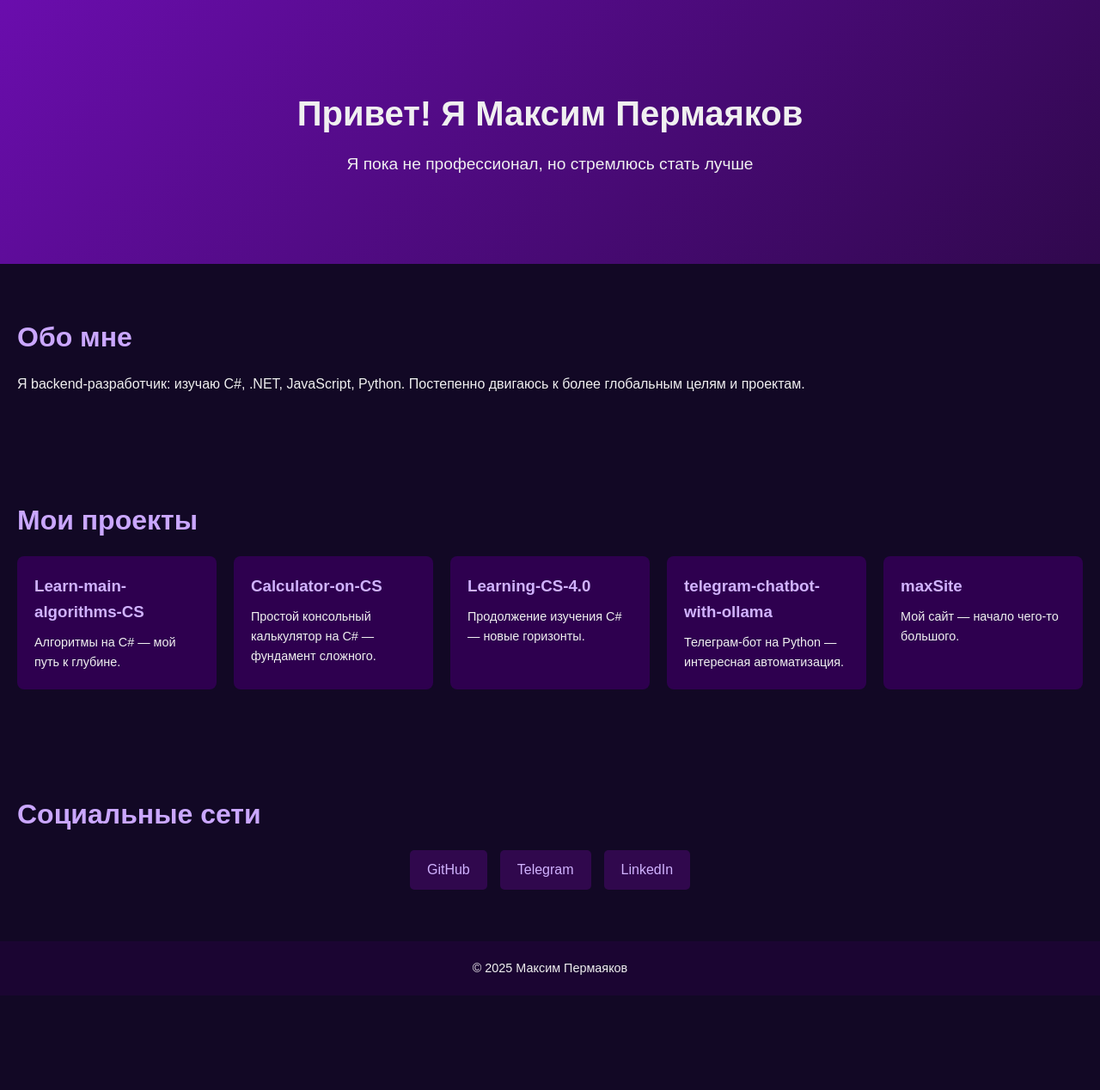
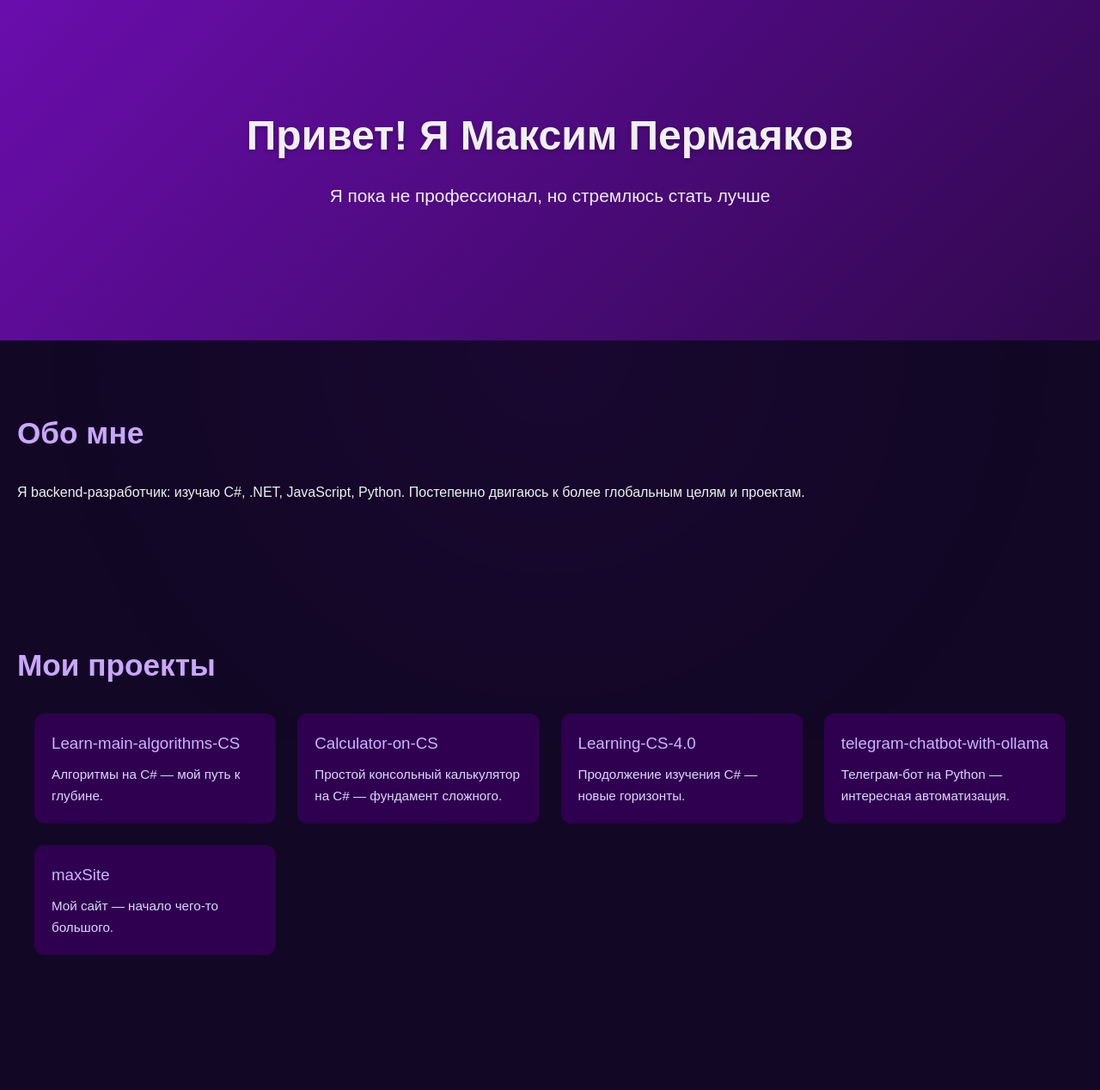
Before and after one commit to max-permyakov/portfolio, a plain HTML site: page index.html in a window 1280 px wide. Shown: the top 1268 px of the page at 86% size. Before the commit the page ends 1158 px from the top, so only its background shows below. Drawn offline with Linux system fonts and the light colour scheme.

Commit message:
Update styles.css

```diff
--- a/styles.css
+++ b/styles.css
@@ -1,98 +1,179 @@
-
 * {
   box-sizing: border-box;
   margin: 0;
   padding: 0;
 }
+
 body {
-  font-family: Arial, sans-serif;
+  font-family: 'Poppins', sans-serif;
   color: #f0f0f0;
   background: #120825;
   line-height: 1.6;
+  scroll-behavior: smooth;
+  position: relative;
+  overflow-x: hidden;
 }
 
-/* Hero секция */
+/* Background Animation */
+body::before {
+  content: '';
+  position: fixed;
+  top: 0;
+  left: 0;
+  width: 100%;
+  height: 100%;
+  background: radial-gradient(circle, rgba(106, 13, 173, 0.2), transparent 70%);
+  animation: pulse 15s infinite ease-in-out;
+  z-index: -1;
+}
+
+@keyframes pulse {
+  0% { transform: scale(1); opacity: 0.3; }
+  50% { transform: scale(1.2); opacity: 0.5; }
+  100% { transform: scale(1); opacity: 0.3; }
+}
+
+/* Hero Section */
 .hero {
   text-align: center;
-  padding: 100px 20px;
+  padding: 120px 20px;
   background: linear-gradient(135deg, #6a0dad, #30084d);
-}
-.hero h1 {
-  font-size: 2.5em;
-  margin-bottom: 0.3em;
-}
-.hero p {
-  font-size: 1.2em;
+  position: relative;
+  overflow: hidden;
 }
 
-/* Секции */
-section {
-  padding: 60px 20px;
-}
-h2 {
-  font-size: 2em;
-  margin-bottom: 0.5em;
-  color: #caa7ff;
+.hero h1 {
+  font-size: 3em;
+  margin-bottom: 0.3em;
+  font-weight: 600;
+  text-shadow: 0 2px 4px rgba(0, 0, 0, 0.3);
 }
 
-/* Проекты */
+.hero p {
+  font-size: 1.3em;
+  margin-bottom: 1.5em;
+}
+
+.hero-button {
+  display: inline-block;
+  padding: 12px 24px;
+  background: #d1b3ff;
+  color: #120825;
+  text-decoration: none;
+  border-radius: 25px;
+  font-weight: 500;
+  transition: transform 0.3s, box-shadow 0.3s;
+}
+
+.hero-button:hover {
+  transform: scale(1.05);
+  box-shadow: 0 4px 15px rgba(209, 179, 255, 0.5);
+}
+
+.hero-button i {
+  margin-right: 8px;
+}
+
+/* Sections */
+section {
+  padding: 80px 20px;
+}
+
+h2 {
+  font-size: 2.2em;
+  margin-bottom: 0.8em;
+  color: #caa7ff;
+  display: flex;
+  align-items: center;
+  gap: 10px;
+}
+
+/* Projects */
 .projects .project-list {
   display: grid;
-  grid-template-columns: repeat(auto-fit, minmax(220px, 1fr));
-  gap: 20px;
+  grid-template-columns: repeat(auto-fit, minmax(250px, 1fr));
+  gap: 25px;
+  max-width: 1200px;
+  margin: 0 auto;
 }
+
 .project-card {
   background: #2e004f;
   padding: 20px;
+  border-radius: 12px;
+  transition: transform 0.3s, box-shadow 0.3s;
+  position: relative;
+  overflow: hidden;
+}
+
+.project-card:hover {
+  transform: translateY(-8px);
+  box-shadow: 0 6px 20px rgba(209, 179, 255, 0.3);
+}
+
+.project-card img {
+  width: 100%;
+  height: 150px;
+  object-fit: cover;
   border-radius: 8px;
-  transition: transform 0.2s, background 0.2s;
+  margin-bottom: 15px;
 }
-.project-card:hover {
-  background: #45006b;
-  transform: translateY(-5px);
-}
+
 .project-card h3 {
   margin-bottom: 0.5em;
 }
+
 .project-card a {
   color: #d1b3ff;
   text-decoration: none;
+  font-weight: 500;
 }
+
 .project-card a:hover {
   text-decoration: underline;
 }
+
 .project-card p {
-  font-size: 0.9em;
+  font-size: 0.95em;
+  color: #e0d4ff;
 }
 
-/* Социальные сети */
+/* Social Icons */
 .social-icons {
   display: flex;
   justify-content: center;
-  gap: 15px;
+  gap: 20px;
 }
+
 .social-icons .icon {
-  padding: 10px 20px;
+  padding: 12px 24px;
   background: #30084d;
-  border-radius: 5px;
+  border-radius: 8px;
   text-decoration: none;
   color: #d1b3ff;
-  transition: background 0.2s;
+  font-weight: 500;
+  transition: transform 0.3s, background 0.3s;
+  display: flex;
+  align-items: center;
+  gap: 8px;
 }
+
 .social-icons .icon:hover {
   background: #45006b;
+  transform: scale(1.1);
 }
 
 /* Footer */
 footer {
   text-align: center;
-  padding: 20px;
+  padding: 30px 20px;
   background: #1b0532;
-  font-size: 0.9em;
+  font-size: 0.95em;
 }
 
-/* Адаптивность */
+/* Responsiveness */
 @media (max-width: 600px) {
-  .hero h1 { font-size: 2em; }
-  h2 { font-size: 1.5em; }
+  .hero h1 { font-size: 2.2em; }
+  h2 { font-size: 1.8em; }
+  .project-card img { height: 120px; }
 }
```
